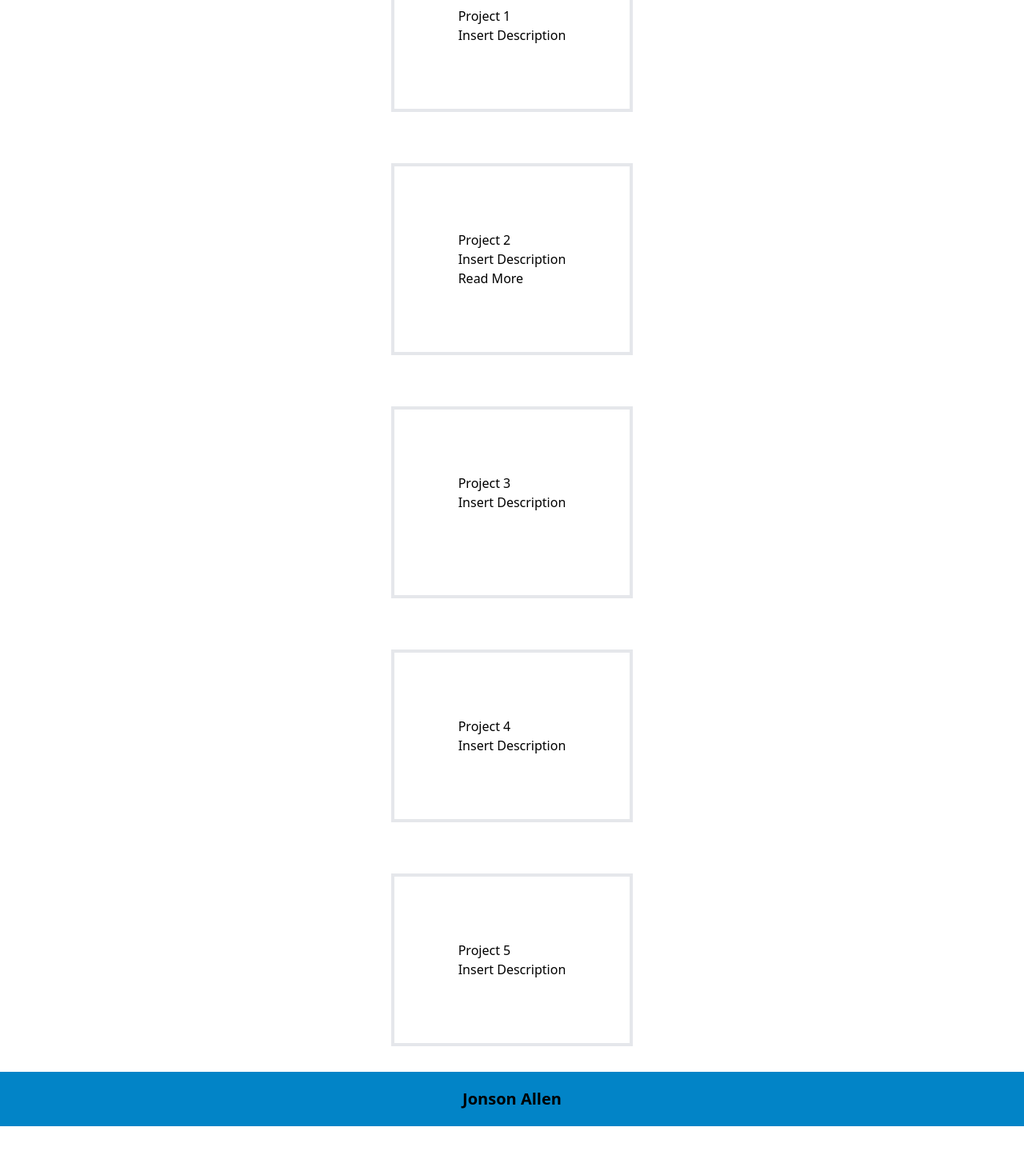
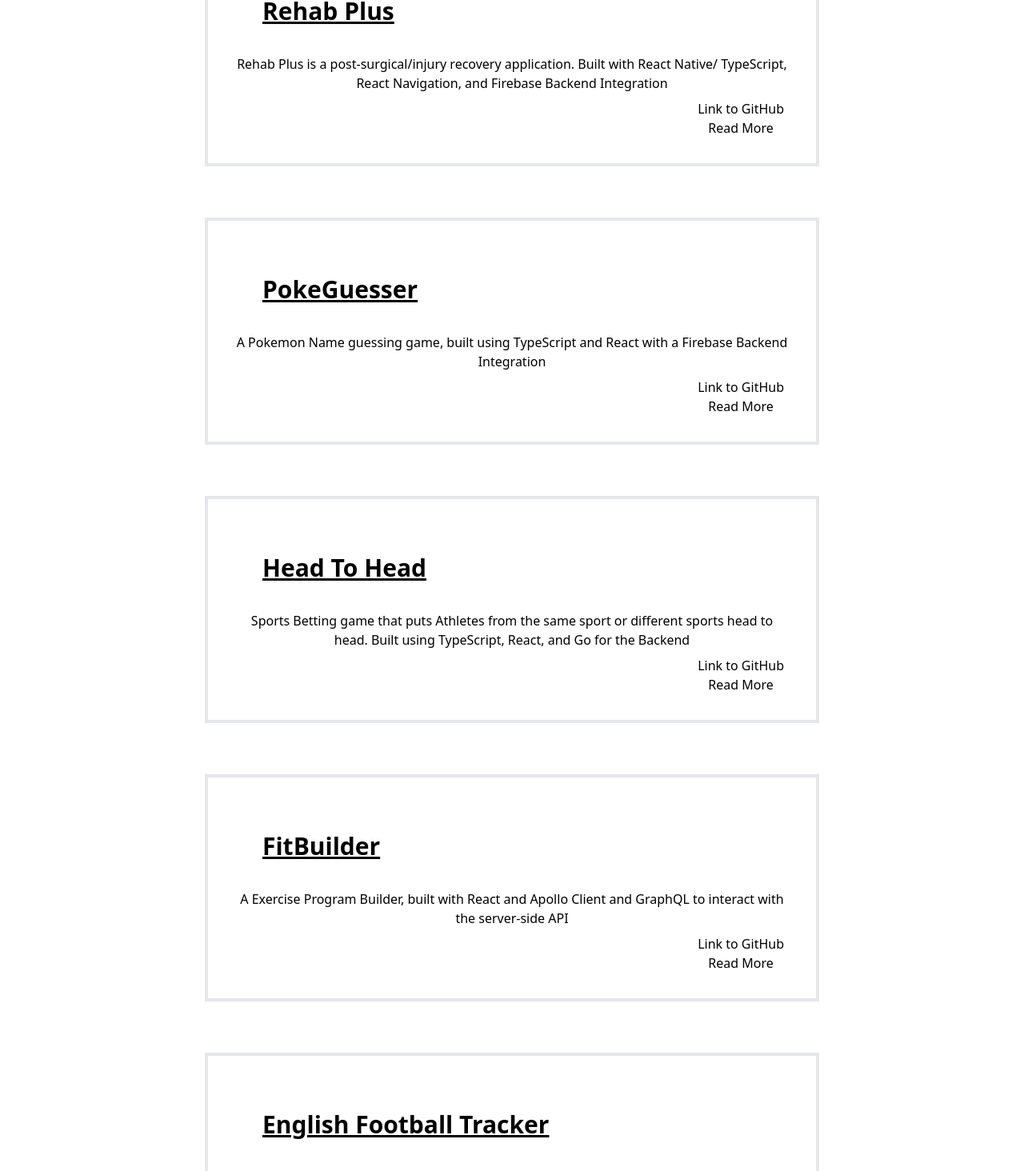
Before and after one commit to StunnaDawg/Portfolio, a React (Vite) app: page /projects in a window 1280 px wide. Shown: the part 160-1624 px from the top of the page at 80% size. Before the commit the page ends 1568 px from the top, so only its background shows below. Built offline with nearby package versions, Linux system fonts and the light colour scheme.

Commit message:
Project Card draft 1

```diff
--- /dev/null
+++ b/src/components/PortfolioCard.jsx
@@ -0,0 +1,25 @@
+import { Link } from "react-router-dom"
+
+export const PortfolioCard = ({ title, description, githubLink, readLink }) => {
+  return (
+    <div className="my-8 mx-10 border-4 p-8 md:mx-64">
+      <div className="m-9">
+        <h1 className="text-3xl font-bold underline">{title}</h1>
+      </div>
+      <div className="flex flex-row justify-center my-2">
+        <p className="text-center">{description}</p>
+      </div>
+
+      <div className="flex flex-row justify-end mx-2">
+        <div className="flex flex-col">
+          <a href={githubLink}>
+            <button>Link to GitHub</button>
+          </a>
+          <button>
+            <Link to={readLink}>Read More</Link>
+          </button>
+        </div>
+      </div>
+    </div>
+  )
+}
--- a/src/pages/PortfolioPage.jsx
+++ b/src/pages/PortfolioPage.jsx
@@ -1,34 +1,45 @@
+import { PortfolioCard } from "../components/PortfolioCard"
+
 export const PortfolioPage = () => {
   return (
     <>
       <div className="flex flex-row justify-center">
         <div className="flex flex-col content-center">
-          <div className="my-8 border-4 p-20">
-            <h1>Project 1</h1>
-            <p>Insert Description</p>
-          </div>
+          <PortfolioCard
+            title="Rehab Plus"
+            description="Rehab Plus is a post-surgical/injury recovery application. Built with React Native/ TypeScript, React Navigation, and Firebase Backend Integration"
+            githubLink="https://github.com/StunnaDawg/RehabPlus"
+          />
 
-          <div className="my-8 border-4 p-20">
-            <h1>Project 2</h1>
-            <p>Insert Description</p>
-            <button>Read More</button>
-          </div>
+          <PortfolioCard
+            title="PokeGuesser"
+            description="A Pokemon Name guessing game, built using TypeScript and React with a Firebase Backend Integration"
+            githubLink="https://github.com/StunnaDawg/PokeGuesser"
+          />
 
-          <div className="my-8 border-4 p-20">
-            <h1>Project 3</h1>
-            <p>Insert Description</p>
-            <button></button>
-          </div>
+          <PortfolioCard
+            title="Head To Head"
+            description="Sports Betting game that puts Athletes from the same sport or different sports head to head. Built using TypeScript, React, and Go for the Backend"
+            githubLink="https://github.com/StunnaDawg/Head-To-Head"
+          />
 
-          <div className="my-8 border-4 p-20">
-            <h1>Project 4</h1>
-            <p>Insert Description</p>
-          </div>
+          <PortfolioCard
+            title="FitBuilder"
+            description="A Exercise Program Builder, built with React and Apollo Client and GraphQL to interact with the server-side API"
+            githubLink="https://github.com/Pilotguide9897/FitBuilder"
+          />
 
-          <div className="my-8 border-4 p-20">
-            <h1>Project 5</h1>
-            <p>Insert Description</p>
-          </div>
+          <PortfolioCard
+            title="English Football Tracker"
+            description="Non-Premier League statistics tracker built using Vanilla Javascript"
+            githubLink="https://github.com/roseandlily33/englishFootballTracker32"
+          />
+
+          <PortfolioCard
+            title="Super Budget Tracker"
+            description="A Budget Tracker built using NodeJS and HandleBars"
+            githubLink="https://github.com/Valerigionetnoel/Budget-tracker"
+          />
         </div>
       </div>
     </>
```
